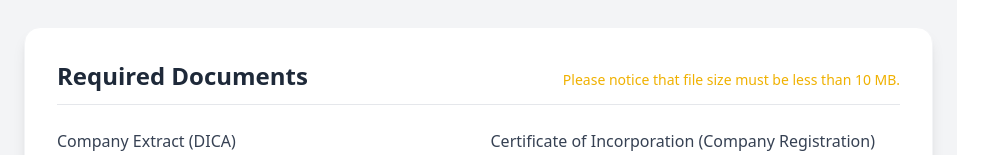
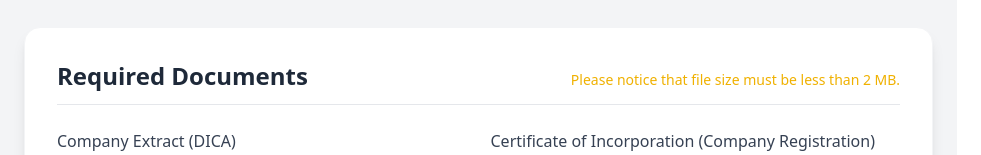
Before and after one commit to mpss-devhub/b2b_merchant_form, a React (Vite) app in the folder b2b_merchant_form_frontend/: page / in a window 1280 px wide. Shown: the part 2468-2623 px from the top of the page, without its empty margins (0-981 px from the left). Built offline with nearby package versions, Linux system fonts and the light colour scheme; no server answers.

Commit message:
[PKK] Bug Fix

```diff
--- a/b2b_merchant_form_frontend/src/hooks/useMerchantRegisterForm.js
+++ b/b2b_merchant_form_frontend/src/hooks/useMerchantRegisterForm.js
@@ -17,6 +17,8 @@ export const useMerchantRegisterForm = () => {
     const { reset } = methods;
 
     const onSubmit = async (data) => {
+        setMessage("");
+        setShow(false);
         setError(false);
         setLoading(true);
         try {
--- a/b2b_merchant_form_frontend/src/pages/PublicMerchantRegister.jsx
+++ b/b2b_merchant_form_frontend/src/pages/PublicMerchantRegister.jsx
@@ -27,7 +27,13 @@ const PublicMerchantRegister = () => {
     }, [show]);
 
     return (
-        <div className="min-h-screen bg-gray-100 p-6">
+        <>
+            <div className="min-h-screen bg-gray-100 p-6 relative">
+                {loading && (
+                    <div className="fixed inset-0 bg-black opacity-70 flex items-center justify-center z-50">
+                        <AiOutlineLoading3Quarters className="animate-spin text-white h-12 w-12" />
+                    </div>
+                )}
                 <div className="max-w-6xl mx-auto">
                     <header className="flex flex-col md:flex-row items-center justify-center gap-4 mb-10">
                         <div>
@@ -143,7 +149,10 @@ const PublicMerchantRegister = () => {
                                         name="t_integration_type"
                                         type="radio"
                                         options={[
-                                        { label: "Direct", value: "direct" },
+                                            {
+                                                label: "Direct",
+                                                value: "direct",
+                                            },
                                             {
                                                 label: "Redirect",
                                                 value: "redirect",
@@ -156,7 +165,10 @@ const PublicMerchantRegister = () => {
                                         name="t_app_type"
                                         type="checkbox"
                                         options={[
-                                        { label: "Website", value: "website" },
+                                            {
+                                                label: "Website",
+                                                value: "website",
+                                            },
                                             {
                                                 label: "Application",
                                                 value: "application",
@@ -169,7 +181,10 @@ const PublicMerchantRegister = () => {
                                         name="t_settlement_process"
                                         type="radio"
                                         options={[
-                                        { label: "Monthly", value: "monthly" },
+                                            {
+                                                label: "Monthly",
+                                                value: "monthly",
+                                            },
                                             {
                                                 label: "Negotitate",
                                                 value: "nego",
@@ -224,7 +239,7 @@ const PublicMerchantRegister = () => {
                             </Section>
                             <Section
                                 title="Required Documents"
-                            note="Please notice that file size must be less than 10 MB."
+                                note="Please notice that file size must be less than 2 MB."
                             >
                                 <Grid gridNumber={2}>
                                     <InputField
@@ -290,6 +305,7 @@ const PublicMerchantRegister = () => {
                     </FormProvider>
                 </div>
             </div>
+        </>
     );
 };
 
```
Lines whose indentation alone changed are shown as unchanged.
